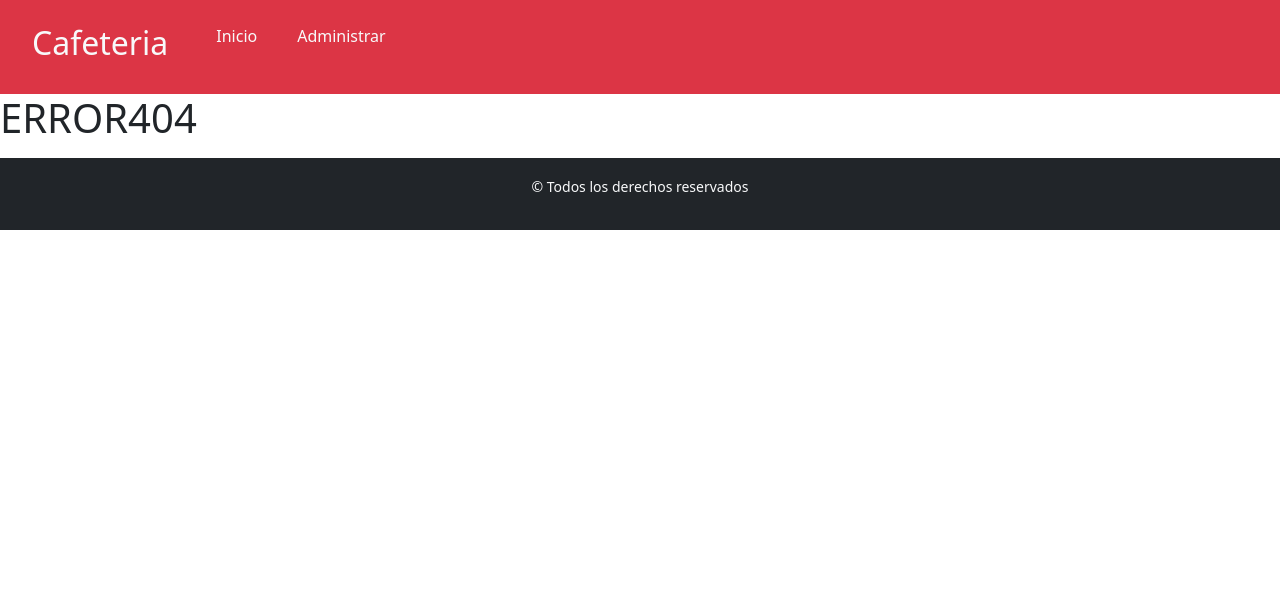
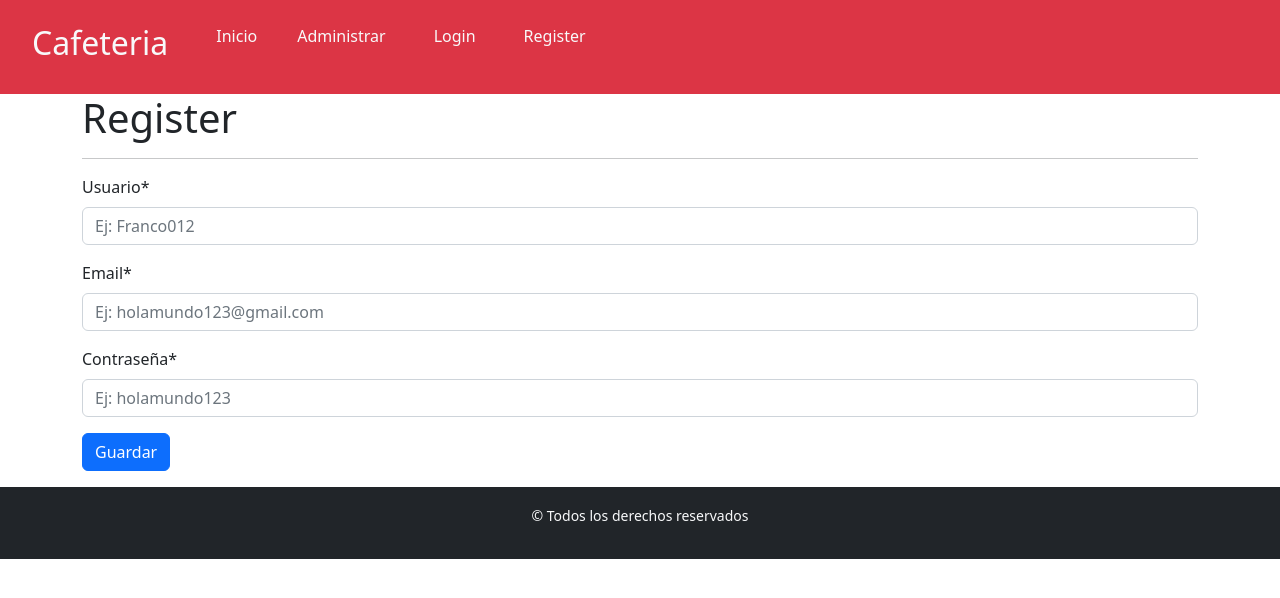
Before and after one commit to FrancoDavolio/Cafeteria_CRUD, a React (Create React App) app: page /register in a window 1280 px wide. Shown: the top 598 px of the page. Built offline with nearby package versions, Linux system fonts and the light colour scheme; no server answers.

Commit message:
reseteamos el form despues de crear un porducto

```diff
--- a/db.json
+++ b/db.json
@@ -41,6 +41,13 @@
       "imagenURL": "https://images.pexels.com/photos/13820500/pexels-photo-13820500.jpeg?auto=compress&cs=tinysrgb&w=1260&h=750&dpr=1",
       "categoria": "bebida-fria",
       "id": 6
+    },
+    {
+      "nombreProducto": "Medialuna",
+      "precio": "50",
+      "imagenURL": "https://images.pexels.com/photos/13820500/pexels-photo-13820500.jpeg?auto=compress&cs=tinysrgb&w=1260&h=750&dpr=1",
+      "categoria": "dulce",
+      "id": 7
     }
   ]
 }
--- a/src/App.jsx
+++ b/src/App.jsx
@@ -10,6 +10,8 @@ import EditarProducto from "./components/views/EditarProducto";
 import CardProducto from "./components/views/CardProducto";
 import DetalleProducto from "./components/views/DetalleProducto";
 import "./App.css"
+import Login from "./components/views/Login";
+import Register from "./components/views/Register";
 
 function App() {
   return (
@@ -20,6 +22,8 @@ function App() {
           <Route exact path="/menu" element={<Menu></Menu>}></Route>
           <Route exact path="/footer" element={<Footer></Footer>}></Route>
           <Route exact path="/" element={<Inicio></Inicio>}></Route>
+          <Route exact path="/login" element={<Login></Login>}></Route>
+          <Route exact path="/register" element={<Register></Register>}></Route>
           <Route
             exact
             path="/inicio/card"
--- a/src/components/common/Menu.jsx
+++ b/src/components/common/Menu.jsx
@@ -22,6 +22,16 @@ const Menu = () => {
             Administrar
           </NavLink>
         </Nav.Item>
+        <Nav.Item className="ms-2">
+          <NavLink to="/login" className="nav-item nav-link ms-2 text-light">
+            Login
+          </NavLink>
+        </Nav.Item>
+        <Nav.Item className="ms-2">
+          <NavLink to="/register" className="nav-item nav-link ms-2 text-light">
+            Register
+          </NavLink>
+        </Nav.Item>
       </Nav>
     </header>
   );
--- a/src/components/views/CrearProducto.jsx
+++ b/src/components/views/CrearProducto.jsx
@@ -9,6 +9,7 @@ const CrearProducto = () => {
     register,
     handleSubmit,
     formState: { errors },
+    reset
   } = useForm();
 
   const onSubmit = (datos) => {
@@ -21,6 +22,7 @@ const CrearProducto = () => {
           "El producto fue creado exitosamente",
           "success"
         );
+        reset();
       }else{
         Swal.fire("Ocurrio un error");
       }
--- a/src/components/views/EditarProducto.jsx
+++ b/src/components/views/EditarProducto.jsx
@@ -1,32 +1,105 @@
 import React from "react";
 import { Form, Button, Container } from "react-bootstrap";
+import { useForm } from "react-hook-form";
+import Swal from "sweetalert2";
+import { crearProductoAPI } from "../helpers/queries";
+
 
 const EditarProducto = () => {
+  const {
+    register,
+    handleSubmit,
+    formState: { errors },
+  } = useForm();
+
+  const onSubmit = (datos) => {
+    console.log(datos);
+    //aqui taaaaaaa
+    crearProductoAPI(datos).then((respuesta) => {
+      console.log(respuesta);
+      if (respuesta.status === 201) {
+        Swal.fire(
+          "Producto creado",
+          "El producto fue creado exitosamente",
+          "success"
+        );
+      }else{
+        Swal.fire("Ocurrio un error");
+      }
+    });
+  };
+
   return (
     <Container className='mainSection'>
       <h1>Editar producto</h1>
       <hr />
-      <Form>
+      <Form onSubmit={handleSubmit(onSubmit)}>
         <Form.Group className="mb-3">
           <Form.Label>Nombre producto*</Form.Label>
-          <Form.Control type="text" placeholder="Ej: Cafe" />
+          <Form.Control
+            type="text"
+            placeholder="Ej: Cafe"
+            {...register("nombreProducto", {
+              required: "El nombre del  producto es obligatorio",
+              minLength: {
+                value: 2,
+                message: "La cantidad de caracteres minimos es 2",
+              },
+              maxLength: {
+                value: 100,
+                message: "La cantidad maxima de caracteres es 100",
+              },
+            })}
+          />
+          <Form className="text-danger">{errors.nombreProducto?.message}</Form>
         </Form.Group>
         <Form.Group className="mb-3">
           <Form.Label>Precio*</Form.Label>
-          <Form.Control type="text" placeholder="Ej: 50" />
+          <Form.Control
+            type="text"
+            placeholder="Ej: 50"
+            {...register("precio", {
+              required: "El precio es obligatorio",
+              min: {
+                value: 1,
+                message: "El minimo es $1",
+              },
+              max: {
+                value: 10000,
+                message: "El maximo es $10000",
+              },
+            })}
+          />
+          <Form className="text-danger">{errors.precio?.message}</Form>
         </Form.Group>
         <Form.Group className="mb-3">
           <Form.Label>Imagen URL*</Form.Label>
           <Form.Control
             type="text"
             placeholder="Ej: https://www.imagen.com/es-es/hola-31231/"
+            {...register("imagenURL", {
+              required: "La URL de la imagen es obligatorio",
+              pattern: {
+                value: /^https?:\/\/[\w\-]+(\.[\w\-]+)+[/#?]?.*$/,
+                message: "Debe ingresar una URL valida",
+              },
+            })}
           />
+          <Form className="text-danger">{errors.imagenURL?.message}</Form>
         </Form.Group>
         <Form.Group className="mb-3">
           <Form.Label>Categoria*</Form.Label>
-          <Form.Select>
-            <option>Seleccione una opcion</option>
+          <Form.Select
+            {...register("categoria", {
+              required: "Elegir una categoria es obligatorio",
+            })}
+          >
+            <option value="">Seleccione una opcion</option>
+            <option value="bebida-fria">Bebida-Fria</option>
+            <option value="bebida-caliente">Bebida-Caliente</option>
+            <option value="dulce">Dulce</option>
           </Form.Select>
+          <Form className="text-danger">{errors.categoria?.message}</Form>
         </Form.Group>
         <Button variant="primary" type="submit">
           Guardar
--- /dev/null
+++ b/src/components/views/Login.jsx
@@ -0,0 +1,66 @@
+import React from "react";
+import { Form, Button, Container } from "react-bootstrap";
+import { useForm } from "react-hook-form";
+
+const Login = () => {
+  const {
+    register,
+    handleSubmit,
+    formState: { errors },
+  } = useForm();
+
+  const onSubmit = (datos) => {
+    console.log("desde mi funsion submit");
+    console.log(datos);
+  };
+
+  return (
+    <Container className="mainSection">
+      <h1>Login</h1>
+      <hr />
+      <Form onSubmit={handleSubmit(onSubmit)}>
+        <Form.Group className="mb-3">
+          <Form.Label>Usuario*</Form.Label>
+          <Form.Control
+            type="text"
+            placeholder="Ej: Franco012"
+            {...register("usuario", {
+              required: "El usuario es obligatorio",
+              minLength: {
+                value: 2,
+                message: "La cantidad de caracteres minimos es 2",
+              },
+              maxLength: {
+                value: 20,
+                message: "La cantidad maxima de caracteres es 100",
+              },
+            })}
+          />
+          <Form className="text-danger">{errors.usuario?.message}</Form>
+        </Form.Group>
+        <Form.Group className="mb-3">
+          <Form.Label>Contraseña*</Form.Label>
+          <Form.Control
+            type="pasword"
+            placeholder="Ej: holamundo123"
+            {...register("contrasena", {
+              required: "La contraseña es obligatorio",
+              pattern: {
+                value:
+                  /^(?=.*[a-z])(?=.*[A-Z])(?=.*\d)(?=.*[$@$!%*?&])([A-Za-z\d$@$!%*?&]|[^ ]){8,15}$/,
+                message:
+                  "Siga estas intrucciones: Minimo 8 caracteres, Maximo 15, Al menos una letra mayúscula, Al menos una letra minucula, Al menos un dígito, No espacios en blanco, Al menos 1 caracter especial",
+              },
+            })}
+          />
+          <Form className="text-danger">{errors.contrasena?.message}</Form>
+        </Form.Group>
+        <Button variant="primary" type="submit">
+          Guardar
+        </Button>
+      </Form>
+    </Container>
+  );
+};
+
+export default Login;
--- /dev/null
+++ b/src/components/views/Register.jsx
@@ -0,0 +1,83 @@
+import React from "react";
+import { Form, Button, Container } from "react-bootstrap";
+import { useForm } from "react-hook-form";
+
+const Register = () => {
+  const {
+    register,
+    handleSubmit,
+    formState: { errors },
+  } = useForm();
+
+  const onSubmit = (datos) => {
+    console.log("desde mi funsion submit");
+    console.log(datos);
+  };
+
+  return (
+    <Container className="mainSection">
+      <h1>Register</h1>
+      <hr />
+      <Form onSubmit={handleSubmit(onSubmit)}>
+        <Form.Group className="mb-3">
+          <Form.Label>Usuario*</Form.Label>
+          <Form.Control
+            type="text"
+            placeholder="Ej: Franco012"
+            {...register("usuario", {
+              required: "El usuario es obligatorio",
+              minLength: {
+                value: 2,
+                message: "La cantidad de caracteres minimos es 2",
+              },
+              maxLength: {
+                value: 20,
+                message: "La cantidad maxima de caracteres es 100",
+              },
+            })}
+          />
+          <Form className="text-danger">{errors.usuario?.message}</Form>
+        </Form.Group>
+        <Form.Group className="mb-3">
+          <Form.Label>Email*</Form.Label>
+          <Form.Control
+            type="email"
+            placeholder="Ej: holamundo123@gmail.com"
+            {...register("email", {
+              required: "El email es obligatorio",
+              pattern: {
+                value:
+                /^(([^<>()[\]\.,;:\s@\"]+(\.[^<>()[\]\.,;:\s@\"]+)*)|(\".+\"))@(([^<>()[\]\.,;:\s@\"]+\.)+[^<>()[\]\.,;:\s@\"]{2,})$/i,
+                message:
+                  "Por favor ponga un email valido",
+              },
+            })}
+          />
+          <Form className="text-danger">{errors.email?.message}</Form>
+        </Form.Group>
+        <Form.Group className="mb-3">
+          <Form.Label>Contraseña*</Form.Label>
+          <Form.Control
+            type="pasword"
+            placeholder="Ej: holamundo123"
+            {...register("contrasena", {
+              required: "La contraseña es obligatorio",
+              pattern: {
+                value:
+                  /^(?=.*[a-z])(?=.*[A-Z])(?=.*\d)(?=.*[$@$!%*?&])([A-Za-z\d$@$!%*?&]|[^ ]){8,15}$/,
+                message:
+                  "Siga estas intrucciones: Minimo 8 caracteres, Maximo 15, Al menos una letra mayúscula, Al menos una letra minucula, Al menos un dígito, No espacios en blanco, Al menos 1 caracter especial",
+              },
+            })}
+          />
+          <Form className="text-danger">{errors.contrasena?.message}</Form>
+        </Form.Group>
+        <Button variant="primary" type="submit">
+          Guardar
+        </Button>
+      </Form>
+    </Container>
+  );
+};
+
+export default Register;
```
